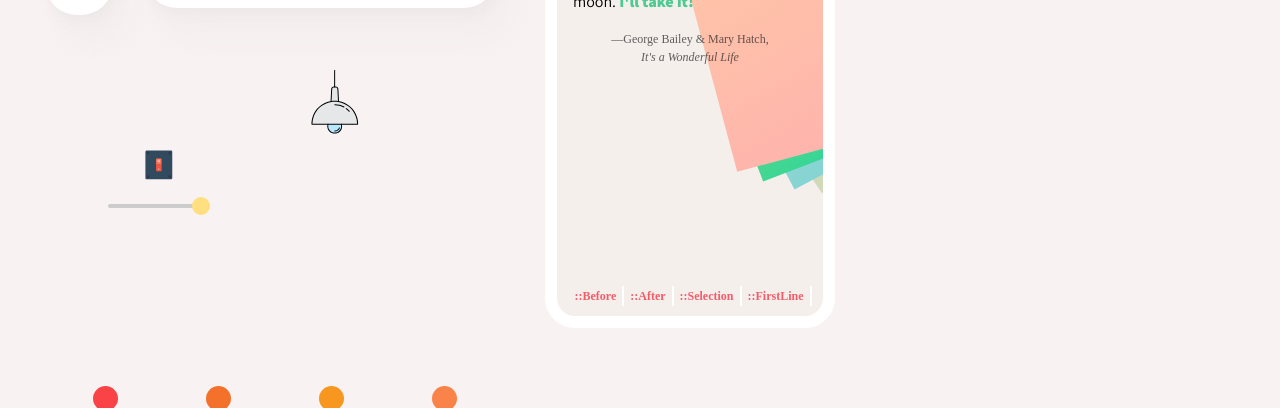
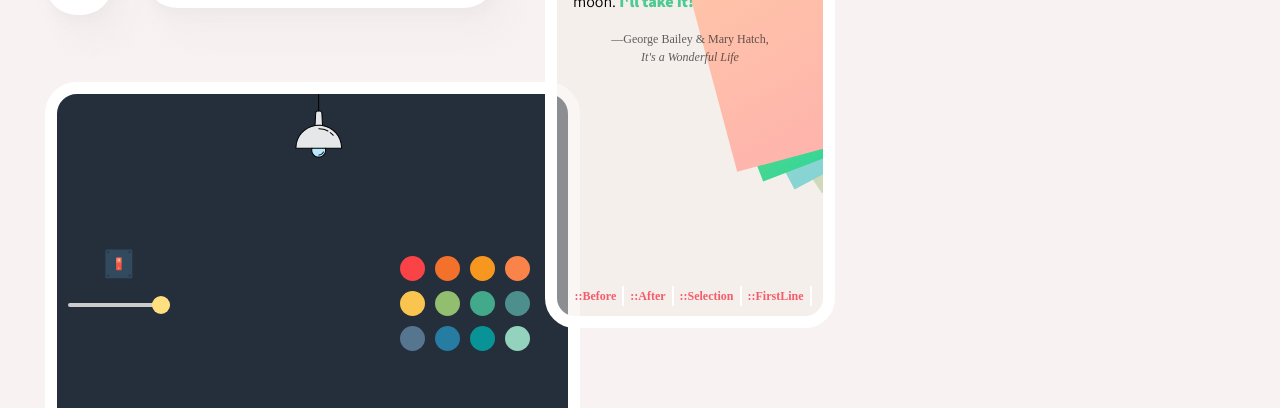
Before and after one commit to Ariels713/portfolio2.0, a React (Create React App) app: page / in a window 1280 px wide. Shown: the part 392-800 px from the top of the page. Built offline with nearby package versions, Linux system fonts and the light colour scheme.

Commit message:
added light component

```diff
--- a/src/components/body/MainContainer.js
+++ b/src/components/body/MainContainer.js
@@ -19,6 +19,7 @@ const MainWrapper = styled.div`
   margin: 1rem auto;
   padding-top: 1rem;
   justify-items:flex-end;
+  /* justify-content: space-evenly; */
 
   }
   @media (min-width: 1100px) {
@@ -50,6 +51,7 @@ const GridArea4 = styled.div`
 `;
 const GridArea5 = styled.div`
   grid-area: 4 / 1 / 8 / 6;
+  justify-self: flex-start;
   /* cursor: pointer; */
 `;
 
--- a/src/components/eggheadLamp/Lamp.js
+++ b/src/components/eggheadLamp/Lamp.js
@@ -6,17 +6,19 @@ import styled from "styled-components";
 
 const LampWrapper = styled.div`
   display: flex;
+  width: 535px;
   flex-direction: column;
   align-items: flex-start;
   height: 300px;
+  border: solid red;
+  background-color: black;
 `;
 
 const LampSVG = styled.div`
   position: relative;
   display: flex;
   justify-content: center;
-  width: 400px;
-
+  width: 150px;
   &[data-state="lightOn"] {
     filter: ${(props) => props.dropShadow};
   }
@@ -26,8 +28,8 @@ const LightBeam = styled.div`
   &[data-state="lightOn"]:before {
     content: "";
     position: absolute;
-    top: 280px;
-    left: 25%;
+    top: 350px;
+    left: -14%;
     width: 200px;
     height: 50px;
     background: ${(props) => props.beamBrightness};
@@ -92,6 +94,31 @@ const Circles = styled.button`
   }
 `;
 
+const LampLayoutWrapper = styled.div`
+  display: grid;
+  grid-template-columns: repeat(3 1fr);
+  grid-template-rows: repeat(6, 1fr);
+  grid-column-gap: 10px;
+  grid-row-gap: 0px;
+  width: 535px;
+  background-color: hsla(214, 24%, 19%, 1);
+  justify-content: space-evenly;
+  border-radius: 32px;
+  border: solid hsla(104, 100%, 100%, 1) 12px;
+`;
+const LampLayoutArea1 = styled.div`
+  grid-area: 1 / 2 / 3 / 3;
+`;
+const LampLayoutArea2 = styled.div`
+  grid-area: 3 / 1 / 5 / 2;
+`;
+const LampLayoutArea3 = styled.div`
+  grid-area: 3 / 3 / 5 / 4;
+`;
+const LampLayoutArea4 = styled.div`
+  grid-area: 6 / 2 / 7 / 3;
+`;
+
 function Lamp() {
   const [current, send] = useMachine(lightMachine, { devTools: true });
   const { rangeValue } = current.context;
@@ -99,7 +126,8 @@ function Lamp() {
 
   return (
     <>
-      <LampWrapper>
+      <LampLayoutWrapper>
+        <LampLayoutArea1>
           <LampSVG
             data-state={current.value.lightSwitch}
             dropShadow={`drop-shadow(0px 5px 10px hsla(${colorValue}, .${rangeValue}))`}
@@ -114,8 +142,12 @@ function Lamp() {
               )}
             </LightBeam>
           </LampSVG>
+        </LampLayoutArea1>
+        <LampLayoutArea2>
           <LightSwitch onClick={() => send({ type: "TOGGLE" })}>
-          {current.matches({ lightSwitch: "lightOff" }) && <LightSwitchIcon />}
+            {current.matches({ lightSwitch: "lightOff" }) && (
+              <LightSwitchIcon />
+            )}
             {current.matches({ lightSwitch: "lightOn" }) && (
               <LightSwitchIcon
                 topColor="hsla(140, 56%, 52%, 1.00)"
@@ -137,7 +169,8 @@ function Lamp() {
             {/*
             <label htmlFor="brightness">Brightness{rangeValue}</label> */}
           </div>
-      </LampWrapper>
+        </LampLayoutArea2>
+        <LampLayoutArea3>
           <ColorCircleWrapper>
             <Circles
               onClick={() => send("CHANGE_LIGHT", { value: "359, 94%, 62%" })}
@@ -188,6 +221,8 @@ function Lamp() {
               color="hsla(159, 41%, 70%, 1.00)"
             />
           </ColorCircleWrapper>
+        </LampLayoutArea3>
+      </LampLayoutWrapper>
     </>
   );
 }
```
Lines whose indentation alone changed are shown as unchanged.
